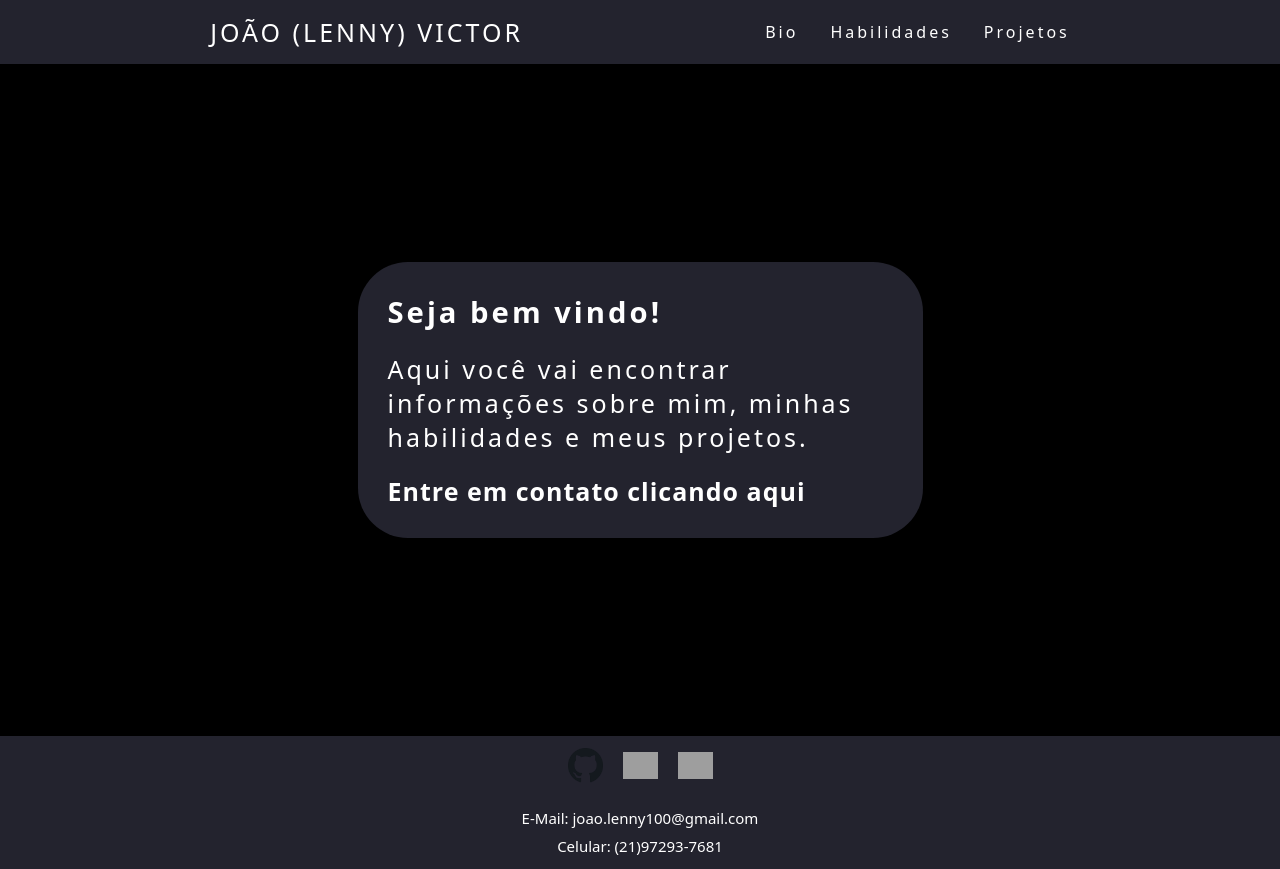
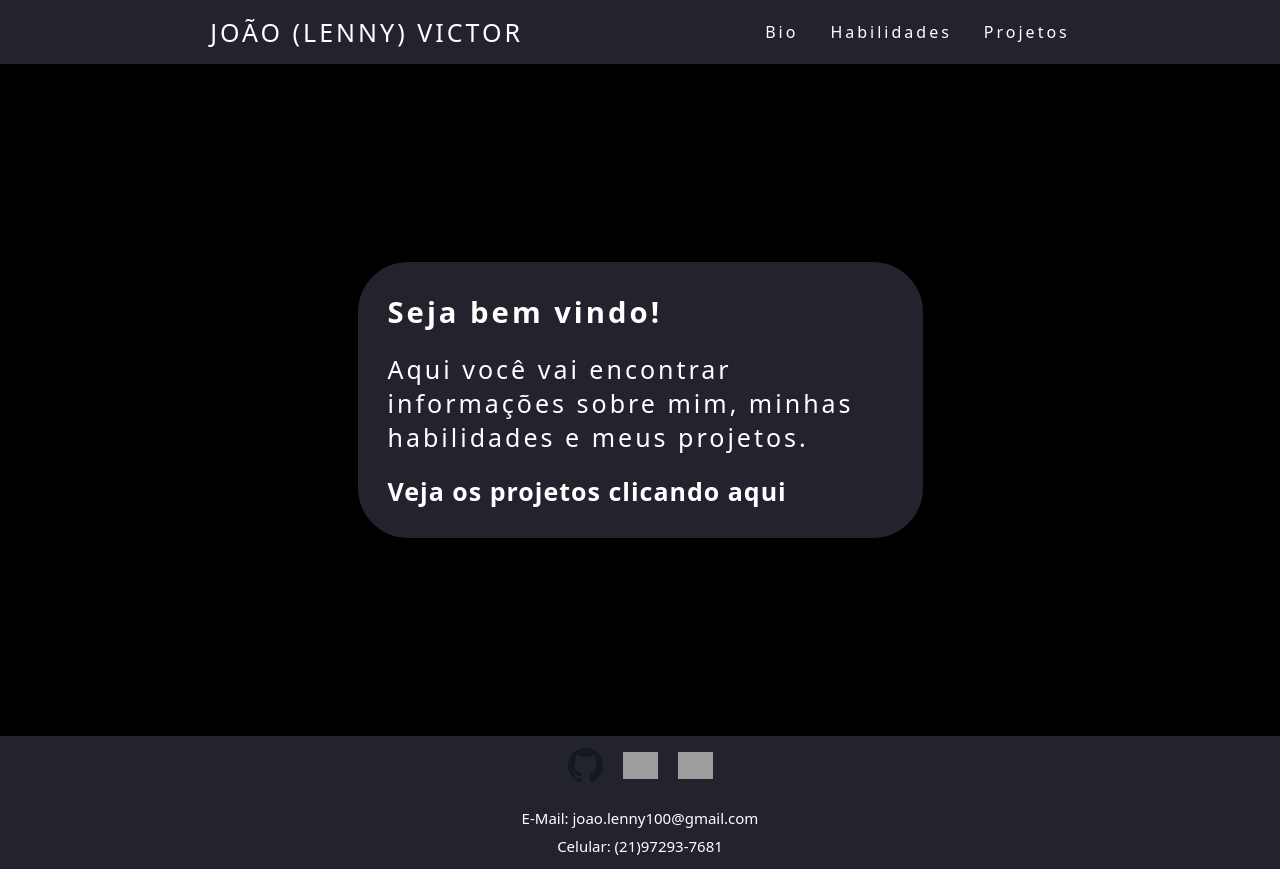
Before and after one commit to JVLENNY10/JVLENNY10.github.io, a React (Create React App) app: page / in a window 1280 px wide. Built offline with nearby package versions, Linux system fonts and the light colour scheme; grey boxes are pictures that could not be loaded.

Commit message:
Pages
- Editando page "Home".

```diff
--- a/src/pages/Home.jsx
+++ b/src/pages/Home.jsx
@@ -20,8 +20,8 @@ function Home() {
             </p>
           </article>
 
-          <Link to="/contact">
-            Entre em contato clicando aqui
+          <Link to="/projects">
+            Veja os projetos clicando aqui
           </Link>
         </section>
       </div>
```
